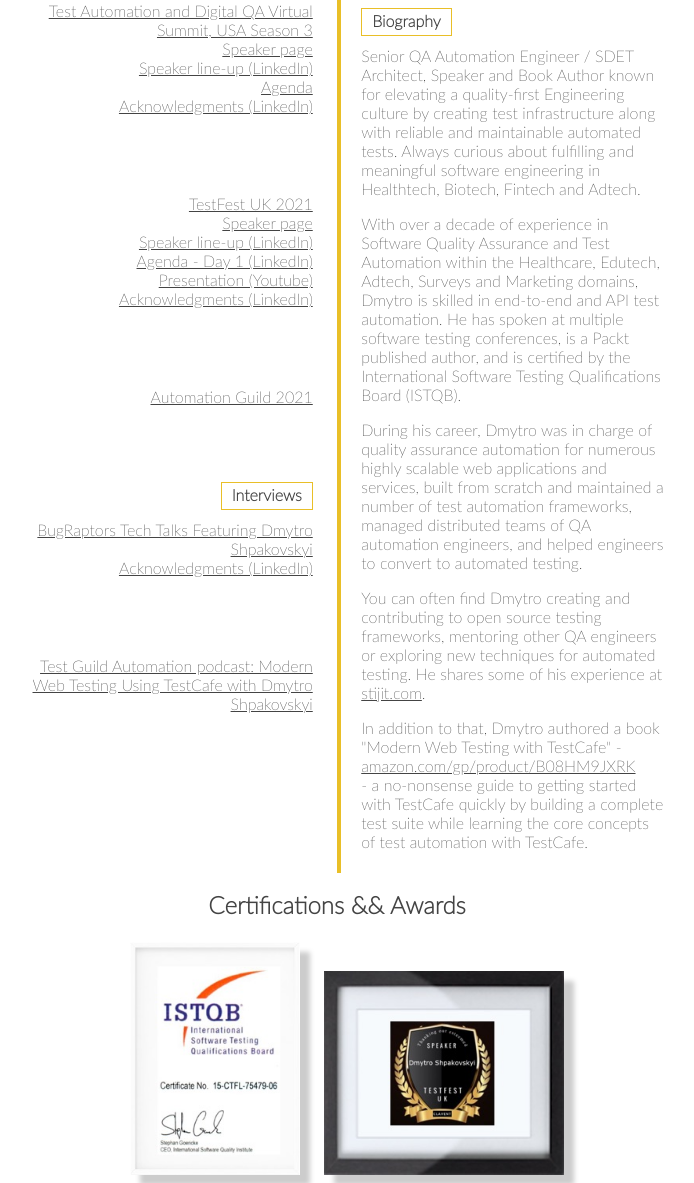
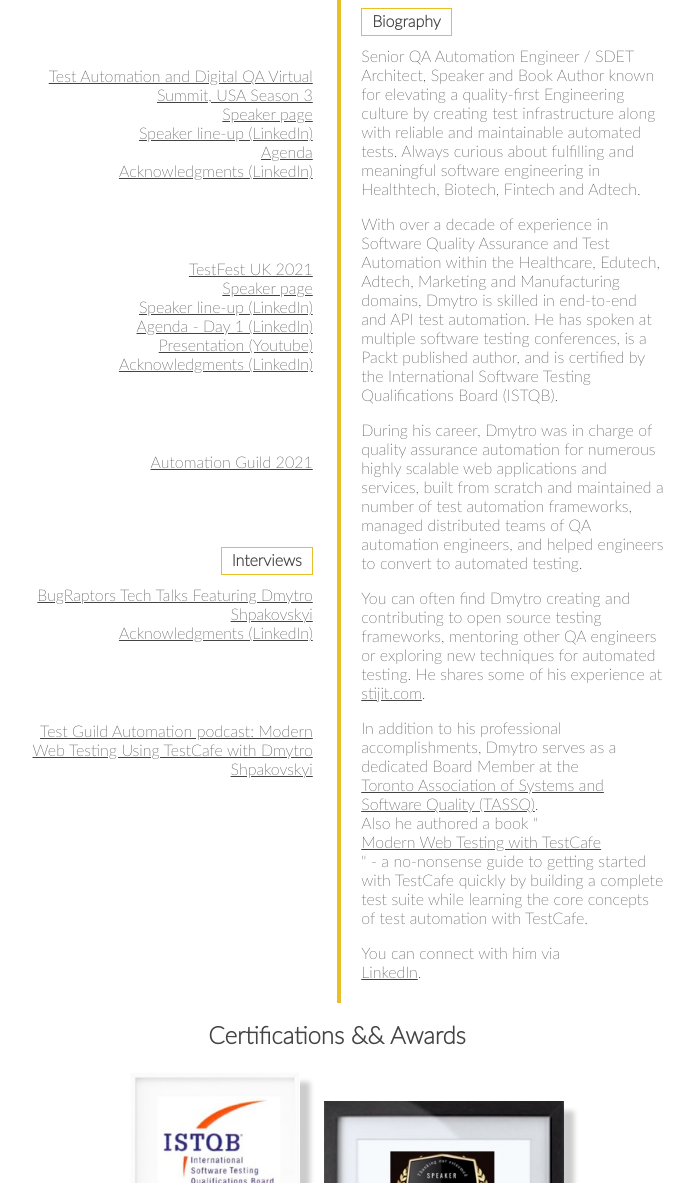
Before and after one commit to Marketionist/marketionist.github.io, a website: page index.html in a window 1280 px wide. Shown: the part 619-1802 px from the top of the page, without its empty margins (303-997 px from the left). Drawn offline with Linux system fonts and the light colour scheme.

Commit message:
Update biography

```diff
--- a/index.html
+++ b/index.html
@@ -161,9 +161,9 @@
                         <p>
                             With over a decade of experience in Software Quality
                             Assurance and Test Automation within the Healthcare,
-                            Edutech, Adtech, Surveys and Marketing domains,
-                            Dmytro is skilled in end-to-end and API test
-                            automation. He has spoken at multiple software
+                            Edutech, Adtech, Marketing and Manufacturing
+                            domains, Dmytro is skilled in end-to-end and API
+                            test automation. He has spoken at multiple software
                             testing conferences, is a Packt published author,
                             and is certified by the International Software
                             Testing Qualifications Board (ISTQB).
@@ -185,13 +185,20 @@
                             at <span class="link-author"><a href="https://www.stijit.com/" target="_blank">stijit.com</a>.</span>
                         </p>
                         <p>
-                            In addition to that, Dmytro authored a book "Modern
-                            Web Testing with TestCafe" -
-                            <span class="link-author"><a href="https://www.amazon.com/gp/product/B08HM9JXRK" target="_blank">amazon.com/gp/product/B08HM9JXRK</a></span>
+                            In addition to his professional accomplishments,
+                            Dmytro serves as a dedicated Board Member at the
+                            <span class="link-author"><a href="https://tassq.org/" target="_blank">Toronto Association of Systems and Software Quality
+                            (TASSQ)</a>.</span>
+                            Also he authored a book "<span class="link-author"><a href="https://www.amazon.com/gp/product/B08HM9JXRK" target="_blank">Modern Web Testing with
+                            TestCafe</a></span>"
                             - a no-nonsense guide to getting started with
                             TestCafe quickly by building a complete test suite
                             while learning the core concepts of test automation
                             with TestCafe.
+                        </p>
+                        <p>
+                            You can connect with him via
+                            <span class="link-author"><a href="https://www.linkedin.com/in/dshpakovskyi/" target="_blank">LinkedIn</a>.</span>
                         </p>
                     </div>
                 </section>
```
